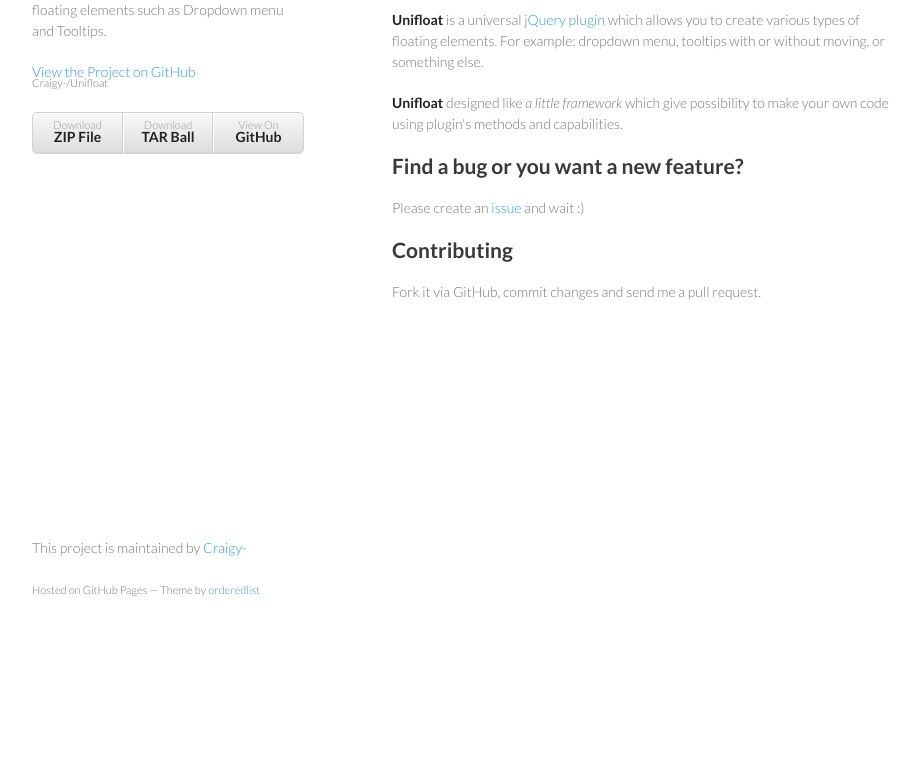
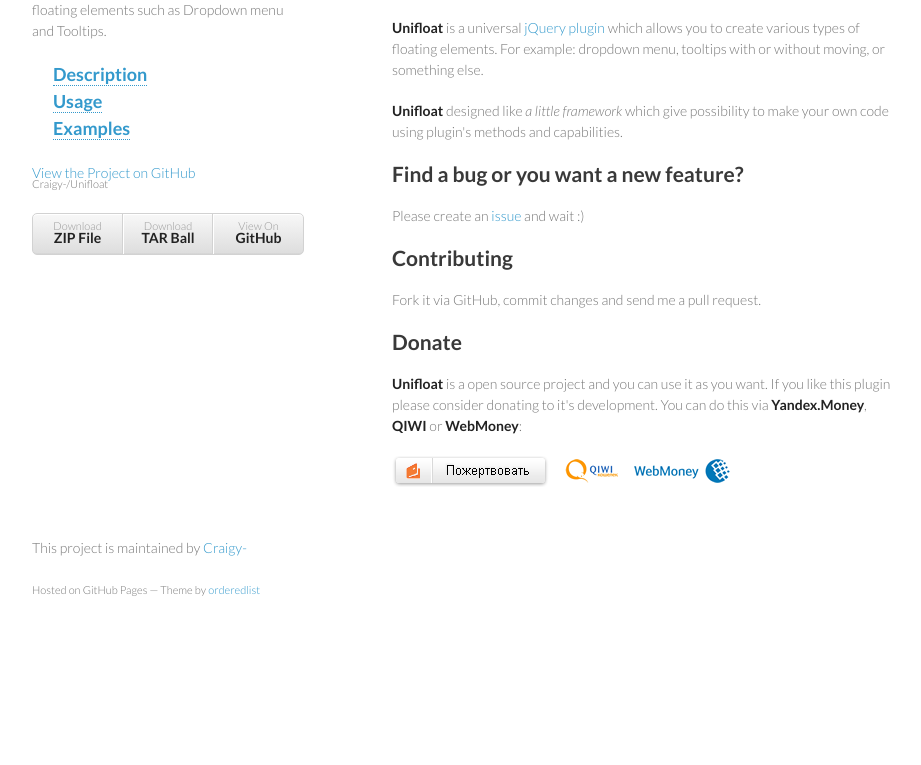
Before and after one commit to Craigy-/Unifloat, a plain HTML site: page index.html in a window 1280 px wide. Shown: the part 131-896 px from the top of the page, without its empty margins (178-1099 px from the left). Before the commit the page ends 800 px from the top, so only its background shows below. Drawn offline with Linux system fonts and the light colour scheme; a script that the page names is missing.

Commit message:
Prepared documentation template.

```diff
--- a/index.html
+++ b/index.html
@@ -7,39 +7,63 @@
     <link rel="stylesheet" href="stylesheets/styles.css">
     <link rel="stylesheet" href="stylesheets/pygment_trac.css">
     <meta name="viewport" content="width=device-width, initial-scale=1, user-scalable=no">
+    <script src="https://www.google.com/jsapi"></script>
     <!--[if lt IE 9]>
     <script src="//html5shiv.googlecode.com/svn/trunk/html5.js"></script>
     <![endif]-->
   </head>
+
   <body>
+
     <div class="wrapper">
       <header>
         <h1>Unifloat</h1>
         <p>Universal jQuery plugin for simply creating floating elements such as Dropdown menu and Tooltips.</p>
 
+        <p class="navi"><a href="#" rel="description"><b>Description</b></a><br>
+        <a href="#" rel="usage"><b>Usage</b></a><br>
+        <a href="#" rel="examples"><b>Examples</b></a></p>
+
         <p class="view"><a href="https://github.com/Craigy-/Unifloat">View the Project on GitHub <small>Craigy-/Unifloat</small></a></p>
 
         <ul>
-          <li><a href="https://github.com/Craigy-/Unifloat/zipball/master">Download <strong>ZIP File</strong></a></li>
-          <li><a href="https://github.com/Craigy-/Unifloat/tarball/master">Download <strong>TAR Ball</strong></a></li>
-          <li><a href="https://github.com/Craigy-/Unifloat">View On <strong>GitHub</strong></a></li>
+          <li><a href="https://github.com/Craigy-/Unifloat/zipball/master">Download <b>ZIP File</b></a></li>
+          <li><a href="https://github.com/Craigy-/Unifloat/tarball/master">Download <b>TAR Ball</b></a></li>
+          <li><a href="https://github.com/Craigy-/Unifloat">View On <b>GitHub</b></a></li>
         </ul>
       </header>
 
       <section>
-        <h1>Unifloat - simply creating floating elements</h1>
+        <div class="sections" id="description">
+          <h1>Unifloat - simply creating floating elements</h1>
 
-        <p><strong>Unifloat</strong> is a universal <a href="https://github.com/jquery">jQuery</a> <a href="https://github.com/jquery/plugins.jquery.com">plugin</a> which allows you to create various types of floating elements. For example: dropdown menu, tooltips with or without moving, or something else.</p>
+          <p><b>Unifloat</b> is a universal <a href="https://github.com/jquery/jquery">jQuery</a> <a href="https://github.com/jquery/plugins.jquery.com">plugin</a> which allows you to create various types of floating elements. For example: dropdown menu, tooltips with or without moving, or something else.</p>
 
-        <p><strong>Unifloat</strong> designed like <em>a little framework</em> which give possibility to make your own code using plugin's methods and capabilities.</p>
+          <p><b>Unifloat</b> designed like <em>a little framework</em> which give possibility to make your own code using plugin's methods and capabilities.</p>
 
-        <h2>Find a bug or you want a new feature?</h2>
+          <h2>Find a bug or you want a new feature?</h2>
 
-        <p>Please create an <a href="https://github.com/Craigy-/Unifloat/issues">issue</a> and wait :)</p>
+          <p>Please create an <a href="https://github.com/Craigy-/Unifloat/issues">issue</a> and wait :)</p>
 
-        <h2>Contributing</h2>
+          <h2>Contributing</h2>
 
-        <p>Fork it via GitHub, commit changes and send me a pull request.</p>
+          <p>Fork it via GitHub, commit changes and send me a pull request.</p>
+
+          <h2>Donate</h2>
+
+          <p><b>Unifloat</b> is a open source project and you can use it as you want. If you like this plugin please consider donating to it's development. You can do this via <b>Yandex.Money</b>, <b>QIWI</b> or <b>WebMoney</b>:</p>
+          <p><a href="http://money.yandex.ru"><img src="images/ya_money.png" style="vertical-align:middle" alt=""></a>&nbsp;&nbsp;&nbsp;&nbsp;&nbsp;&nbsp;<a href="http://qiwi.ru"><img src="images/qiwi.png" style="vertical-align:middle" alt=""></a>&nbsp;&nbsp;&nbsp;&nbsp;&nbsp;&nbsp;<a href="http://webmoney.ru"><img src="images/webmoney.png" style="vertical-align:middle" alt=""></a></p>
+        </div>
+
+        <div id="usage" class="sections">
+          <h1>Usage</h1>
+
+          <h2>API</h2>
+        </div>
+
+        <div id="examples" class="sections">
+          <h1>Examples</h1>
+        </div>
       </section>
 
       <footer>
@@ -47,6 +71,9 @@
         <p><small>Hosted on GitHub Pages &mdash; Theme by <a href="https://github.com/orderedlist">orderedlist</a></small></p>
       </footer>
     </div>
+
     <script src="javascripts/scale.fix.js"></script>
+    <script src="javascripts/demo.js"></script>
+
   </body>
 </html>
--- /dev/null
+++ b/javascripts/demo.js
@@ -0,0 +1,10 @@
+// Prepare demo page
+google.load('jquery', '1');
+google.setOnLoadCallback(function() {
+  $('.navi a').on('click', function(e) {
+    e.preventDefault();
+    $('html').animate({
+      scrollTop: $('#' + $(this).attr('rel')).offset().top
+    }, 'fast');
+  });
+});
--- a/stylesheets/styles.css
+++ b/stylesheets/styles.css
@@ -138,7 +138,7 @@
   height:40px;
 }
 
-strong {
+strong, b {
   color:#222;
   font-weight:700;
 }
@@ -153,16 +153,35 @@
   width:89px;
 }
 
-header ul a strong {
+header ul a strong, header ul a b {
   font-size:14px;
   display:block;
   color:#222;
+}
+
+header .navi {
+  font-size:18px;
+  padding-left:21px;
+}
+
+header .navi a b {
+  color:#39c;
+  border-bottom:1px dotted #39c;
 }
 
 section {
   width:500px;
   float:right;
   padding-bottom:50px;
+}
+
+section .sections {
+  padding-top:58px;
+  margin-top:1000px;
+}
+
+section .sections:first-child {
+  margin-top:-50px;
 }
 
 small {
```
Also changed, not shown: images/qiwi.png (added), images/webmoney.png (added), images/ya_money.png (added).
